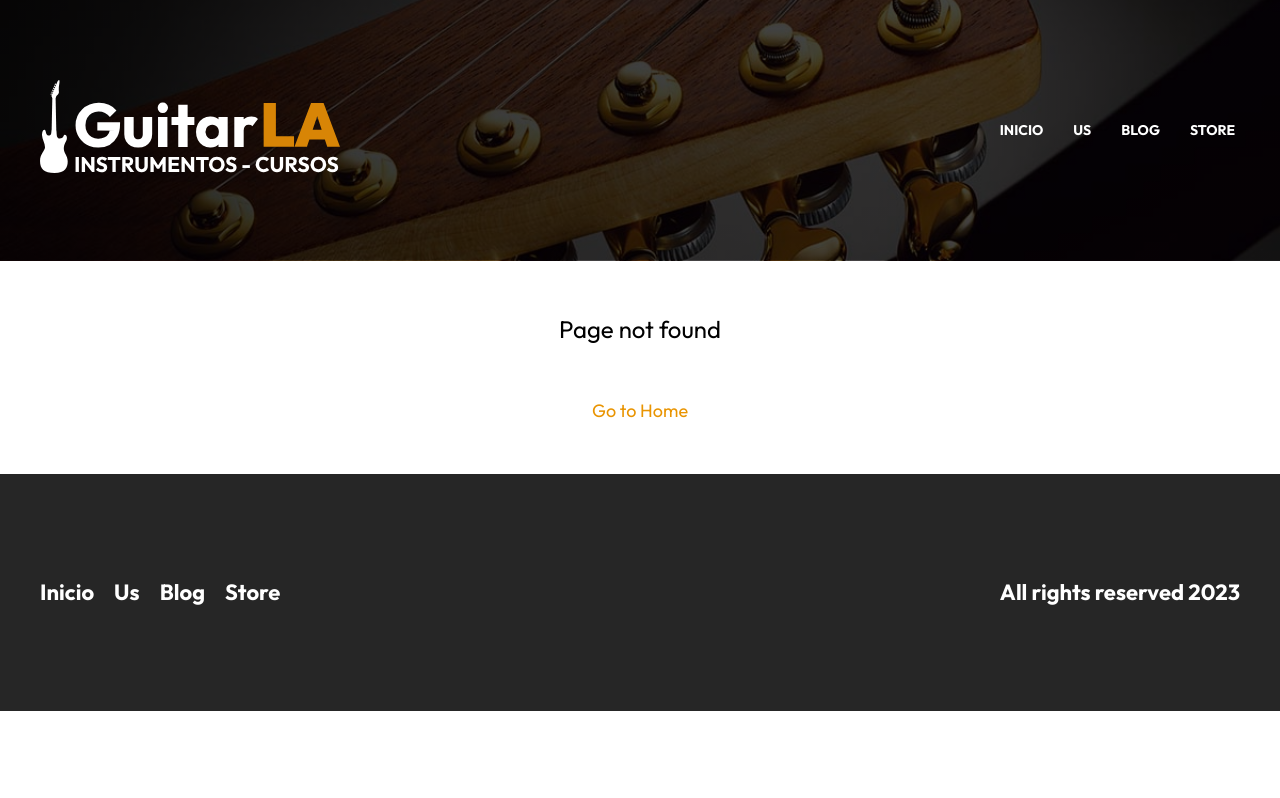
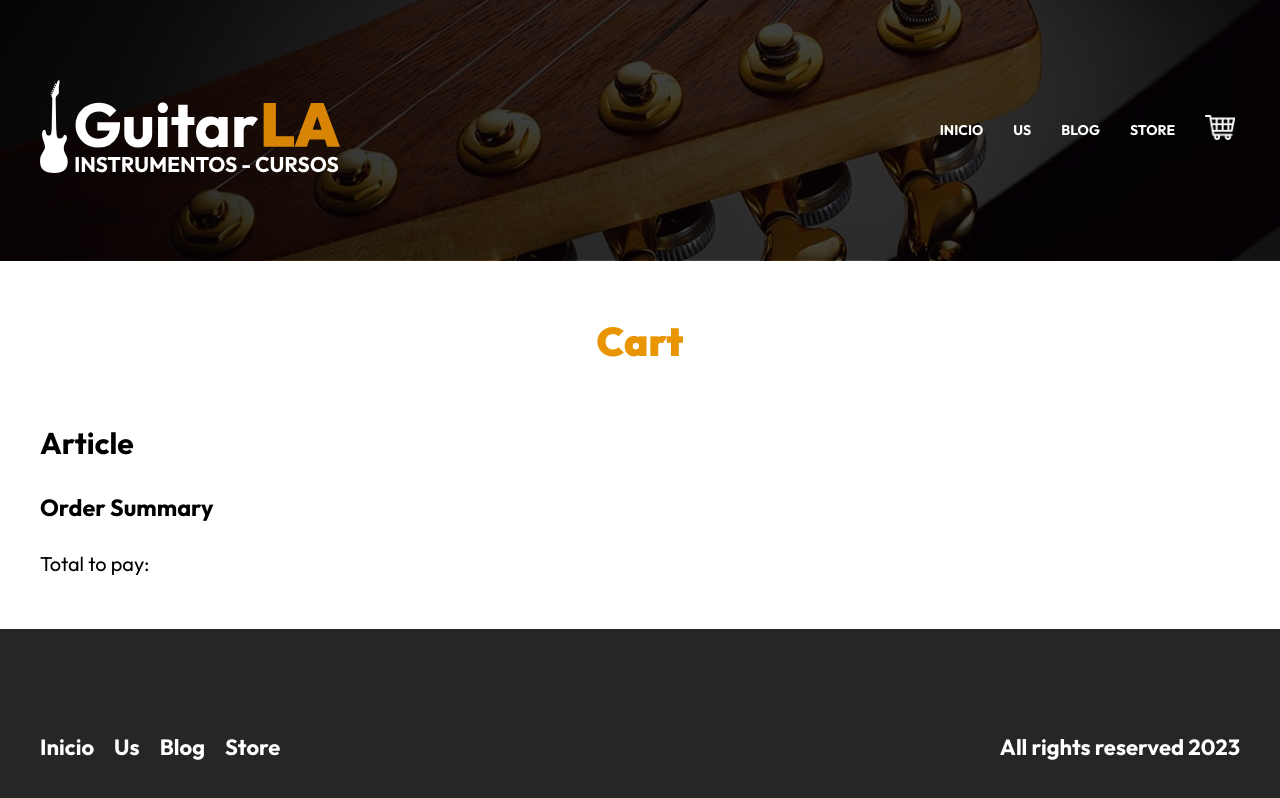
Before and after one commit to cilfonegabriel/guitarla-nextjs, a Next.js app: page /cart in a window 1280 px wide. Before the commit this address had no page. Shown: the top 798 px of the page. Built offline with nearby package versions, Linux system fonts and the light colour scheme.

Commit message:
Creating the link and the page

```diff
--- a/components/header.js
+++ b/components/header.js
@@ -30,6 +30,10 @@ function Header() {
                     <Link href="/store" className={router.pathname === '/store' ? styles.active : ''}>
                         Store
                     </Link>
+
+                    <Link href="/cart">
+                        <Image width={30} height={25} src="/img/carrito.png" />
+                    </Link>
                 </nav>
             </div>
         </header>
--- /dev/null
+++ b/pages/cart.js
@@ -0,0 +1,28 @@
+import Layout from "../components/layout"
+import styles from "../styles/cart.module.css"
+
+function Cart() {
+  return (
+    <Layout title="Shopping cart">
+        <main>
+            <h1 className="heading">
+                Cart
+            </h1>
+
+            <div>
+                <div>
+                    <h2>Article</h2>
+                </div>
+
+                <aside>
+                    <h3>Order Summary</h3>
+                    <p>Total to pay: </p>
+                </aside>
+
+            </div>
+        </main>
+    </Layout>
+  )
+}
+
+export default Cart
--- a/styles/header.module.css
+++ b/styles/header.module.css
@@ -21,6 +21,7 @@
     margin-top: 5rem;
     display: flex;
     gap: 2rem;
+    align-items: center;
 }
 @media (min-width: 768px) {
     .navegacion{
```
Also changed, not shown: public/img/carrito.png (added), styles/cart.module.css (added).
